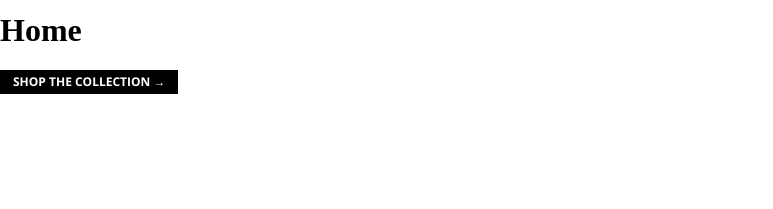
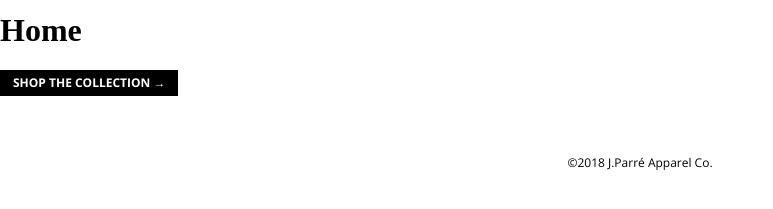
Before and after one commit to jtparrett/jparre, a React (Create React App) app: page / in a window 1280 px wide. Shown: the part 199-408 px from the top of the page, without its empty margins (0-773 px from the left). Built offline with nearby package versions, Linux system fonts and the light colour scheme.

Commit message:
form styled

```diff
--- a/src/App.js
+++ b/src/App.js
@@ -6,6 +6,7 @@ import {InMemoryCache} from 'apollo-cache-inmemory'
 import {createHttpLink} from 'apollo-link-http'
 
 import Header from './organisms/Header'
+import Footer from './organisms/Footer'
 import Home from './pages/Home'
 import Products from './pages/Products'
 import ProductsShow from './pages/ProductsShow'
@@ -32,6 +33,7 @@ export default () => (
           <Route path="/products/:handle" component={ProductsShow} />
           <Route path="/products" component={Products} />
         </Switch>
+        <Footer />
       </React.Fragment>
     </BrowserRouter>
   </ApolloProvider>
--- /dev/null
+++ b/src/atoms/HTMLRenderer/index.js
@@ -0,0 +1,21 @@
+import React from 'react'
+import styled from 'styled-components'
+
+const Renderer = styled.div`
+  p {
+    font-family: Open Sans, sans-serif;
+    line-height: 1.2;
+    font-size: 12px;
+    margin: 0 0 5px;
+    font-weight: 400;
+  }
+
+  span {
+    font-size: inherit;
+    font-family: inherit;
+  }
+`
+
+export default ({children, className}) => (
+  <Renderer className={className} dangerouslySetInnerHTML={{ __html: children }} />
+)
--- a/src/atoms/Loader/index.js
+++ b/src/atoms/Loader/index.js
@@ -7,11 +7,11 @@ const rotate = keyframes`
 `
 
 export default styled.div`
-  width: 50px;
-  height: 50px;
+  width: 40px;
+  height: 40px;
   border-radius: 100%;
-  border: 5px solid #fafafa;
-  border-top: 5px solid #000;
+  border: 4px solid #fafafa;
+  border-top: 4px solid #000;
   margin: 60px auto;
   animation: ${rotate} 0.5s linear infinite;
 `
--- /dev/null
+++ b/src/atoms/Select/index.js
@@ -0,0 +1,45 @@
+import React from 'react'
+import styled from 'styled-components'
+
+const Select = styled.select`
+  appearance: none;
+  border-radius: 0;
+  background-color: transparent;
+  outline: none;
+  line-height: 1.5;
+  font-family: Open Sans, sans-serif;
+  text-transform: uppercase;
+  border: none;
+  padding: 5px 25px 5px 12px;
+`
+
+const Main = styled.div`
+  position: relative;
+  border: 1px solid #000;
+  border-right: none;
+  box-sizing: border-box;
+
+  &::after {
+    content: "";
+    display: block;
+    position: absolute;
+    top: 50%;
+    right: 10px;
+    width: 6px;
+    height: 6px;
+    border-right: 2px solid #000;
+    border-bottom: 2px solid #000;
+    margin-top: -1px;
+    transform: translateY(-50%) rotate(45deg);
+    pointer-events: none;
+    box-sizing: border-box;
+  }
+`
+
+export default ({children, ...props}) => (
+  <Main>
+    <Select {...props}>
+      {children}
+    </Select>
+  </Main>
+)
--- /dev/null
+++ b/src/atoms/Spacer/index.js
@@ -0,0 +1,6 @@
+import styled from 'styled-components'
+
+export default styled.div`
+  text-align: center;
+  padding: 60px 0 0;
+`
--- a/src/atoms/Typography/index.js
+++ b/src/atoms/Typography/index.js
@@ -1,8 +1,17 @@
 import React from 'react'
 import styled from 'styled-components'
 
-const Text = ({Component = 'p', children, className}) => (
-  <Component className={className}>
+const Text = ({
+  Component = 'p',
+  children,
+  className,
+  heading,
+  bold,
+  error,
+  marginTop,
+  ...props
+}) => (
+  <Component className={className} {...props}>
     {children}
   </Component>
 )
@@ -10,7 +19,10 @@ const Text = ({Component = 'p', children, className}) => (
 export default styled(Text)`
   font-family: ${props => props.heading ? 'Playfair Display' : 'Open Sans'}, sans-serif;
   margin: 0;
+  text-decoration: none;
   font-size: ${props => props.heading ? '20px' : '12px'};
-  line-height: 1;
+  line-height: 1.2;
   font-weight: ${props => props.bold ? '700' : '400'};
+  ${props => props.error && 'color: red;'}
+  ${props => props.marginTop && 'margin-top: 10px;'}
 `
--- a/src/index.css
+++ b/src/index.css
@@ -2,3 +2,7 @@ body {
   margin: 0;
   -webkit-font-smoothing: antialiased;
 }
+
+a {
+  color: inherit;
+}
--- a/src/molecules/ProductDetail/index.js
+++ b/src/molecules/ProductDetail/index.js
@@ -2,14 +2,30 @@ import React from 'react'
 import styled from 'styled-components'
 
 import Typography from '../../atoms/Typography'
+import HTMLRenderer from '../../atoms/HTMLRenderer'
+import ProductForm from '../ProductForm'
 
 const Main = styled.div`
   padding: 30px 20px;
 `
 
+const Title = styled(Typography)`
+  margin-bottom: 10px;
+`
+
 export default ({product}) => (
-  <Main>
-    <Typography heading={true} Component={'h1'}>{product.title}</Typography>
-    <div dangerouslySetInnerHTML={{__html: product.descriptionHtml}} />
-  </Main>
+  <React.Fragment>
+    <Main>
+      <Title heading Component={'h1'}>{product.title}</Title>
+      <HTMLRenderer>{product.descriptionHtml}</HTMLRenderer>
+      <Typography>&pound;{product.variants.edges[0].node.price}</Typography>
+      {!product.availableForSale &&
+        <Typography marginTop error>Out of Stock</Typography>
+      }
+    </Main>
+
+    {product.availableForSale &&
+      <ProductForm variants={product.variants.edges} />
+    }
+  </React.Fragment>
 )
--- /dev/null
+++ b/src/molecules/ProductForm/index.js
@@ -0,0 +1,22 @@
+import React from 'react'
+import styled from 'styled-components'
+
+import Button from '../../atoms/Button'
+import Select from '../../atoms/Select'
+
+const Form = styled.form`
+  display: flex;
+  padding: 0 20px;
+`
+
+export default ({variants}) => (
+  <Form>
+    <Select>
+      {variants.map(({node}) => (
+        <option key={node.id}>{node.title}</option>
+      ))}
+    </Select>
+
+    <Button type="submit">Purchase</Button>
+  </Form>
+)
--- /dev/null
+++ b/src/organisms/Footer/index.js
@@ -0,0 +1,15 @@
+import React from 'react'
+import styled from 'styled-components'
+
+import Typography from '../../atoms/Typography'
+import Spacer from '../../atoms/Spacer'
+
+const Main = styled(Spacer)`
+  padding-bottom: 100px;
+`
+
+export default () => (
+  <Main>
+    <Typography>&copy;2018 J.Parré Apparel Co.</Typography>
+  </Main>
+)
--- a/src/pages/ProductsShow/index.js
+++ b/src/pages/ProductsShow/index.js
@@ -1,11 +1,14 @@
 import React from 'react'
+import {Link} from 'react-router-dom'
 import {Query} from 'react-apollo'
 import gql from 'graphql-tag'
 
 import Loader from '../../atoms/Loader'
+import Typography from '../../atoms/Typography'
 import Container from '../../atoms/Container'
 import ProductImage from '../../molecules/ProductImage'
 import ProductDetail from '../../molecules/ProductDetail'
+import Spacer from '../../atoms/Spacer'
 
 const GET_PRODUCT = gql`
   query ($handle:String!){
@@ -13,6 +16,17 @@ const GET_PRODUCT = gql`
       productByHandle(handle:$handle){
         title
         descriptionHtml
+        availableForSale
+        variants(first:20) {
+          edges {
+            node {
+              id
+              title
+              availableForSale
+              price
+            }
+          }
+        }
         images(first:1) {
           edges {
             node {
@@ -38,6 +52,9 @@ export default ({match}) => (
         <Container slim={true}>
           <ProductImage product={product} />
           <ProductDetail product={product} />
+          <Spacer>
+            <Typography Component={Link} to="/products">&larr; Return to The Collection</Typography>
+          </Spacer>
         </Container>
       )
     }}
```
